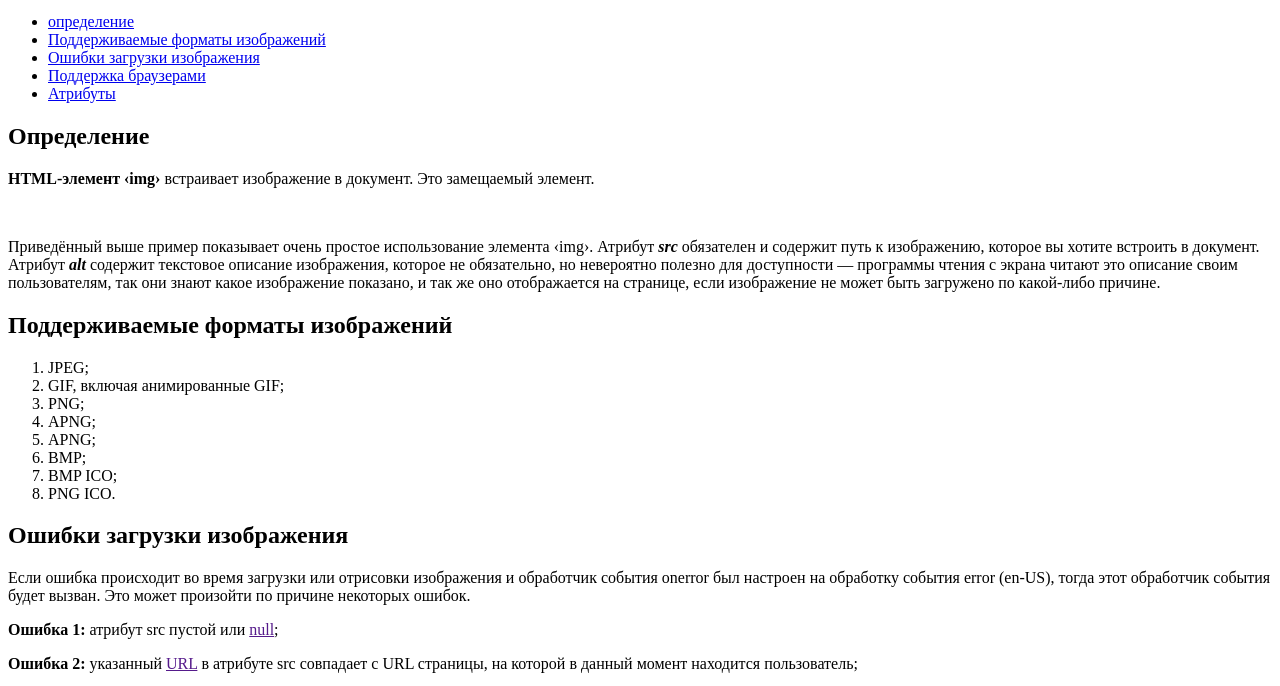
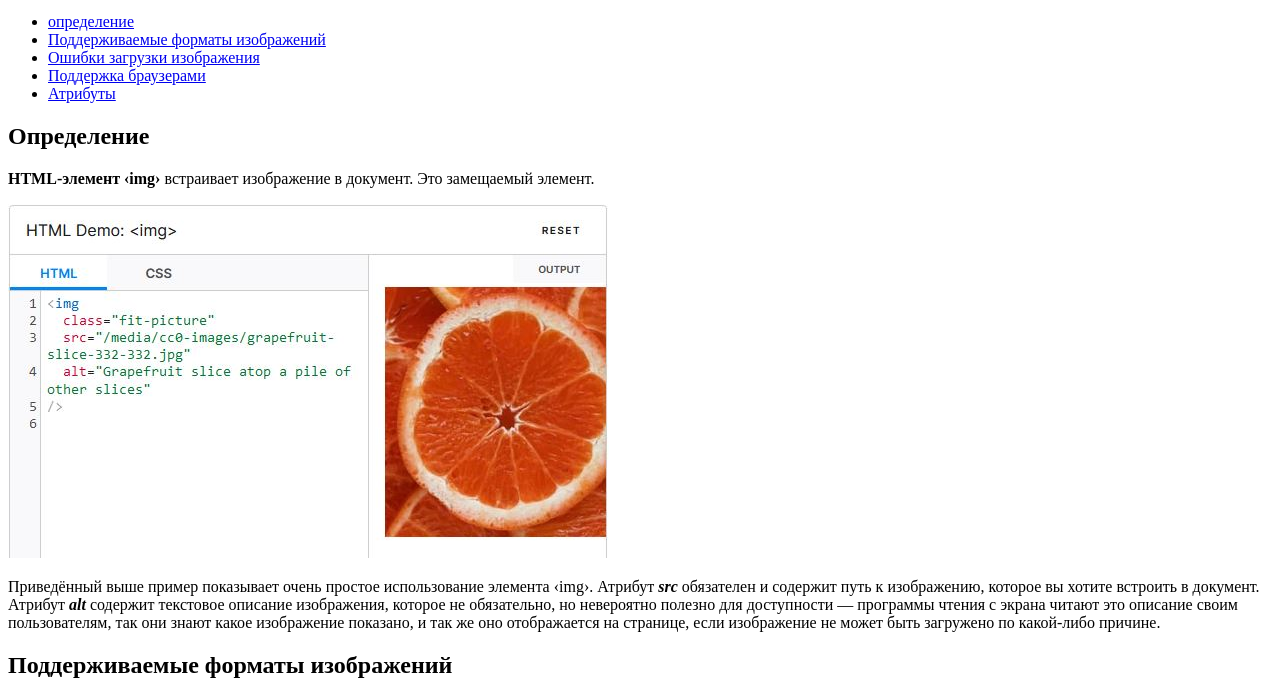
Before and after one commit to Racketa121/HTML-Site, a plain HTML site: page index.html in a window 1280 px wide. Shown: the part 101-787 px from the top of the page. Drawn offline with Linux system fonts and the light colour scheme.

Commit message:
Update index.html

```diff
--- a/index.html
+++ b/index.html
@@ -17,7 +17,7 @@
 </ul>
 <h2 id="p1">Определение</h2>
 <p><b>HTML-элемент &lsaquo;img&rsaquo;</b> встраивает изображение в документ. Это замещаемый элемент.</p>
-<img src="img/Рисунок для варианта3.JPG" alt="">
+<img src="img/img1.JPG" alt="">
 <p>Приведённый выше пример показывает очень простое использование элемента &lsaquo;img&rsaquo;. Атрибут <i><b>src</b></i> обязателен и содержит путь к изображению, которое вы хотите встроить в документ. Атрибут <i><b>alt</b></i> содержит текстовое описание изображения, которое не обязательно, но невероятно полезно для доступности — программы чтения с экрана читают это описание своим пользователям, так они знают какое изображение показано, и так же оно отображается на странице, если изображение не может быть загружено по какой-либо причине.</p>
 <h2 id="p2">Поддерживаемые форматы изображений</h2>
 <ol>
```
